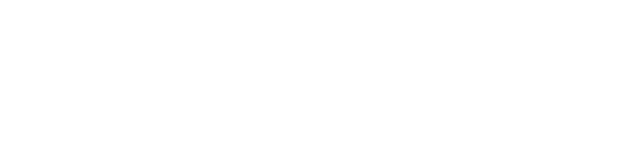
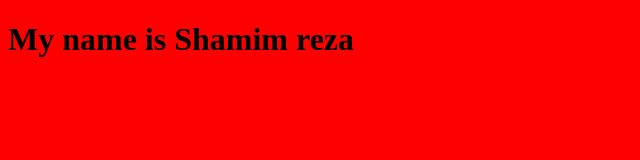
Before and after one commit to SRcoder898/influence-website, a plain HTML site: page index.html in a window 1280 px wide. Shown: the whole page, without its empty margins (0-640 px from the left). Drawn offline with Linux system fonts and the light colour scheme.

Commit message:
code added

```diff
--- a/index.html
+++ b/index.html
@@ -9,6 +9,6 @@
     <title>Influence Website</title>
 </head>
 <body>
-
+    <h1>My name is Shamim reza</h1>
 </body>
 </html>
--- a/style.css
+++ b/style.css
@@ -0,0 +1,3 @@
+body{
+    background-color: red;
+}
```
